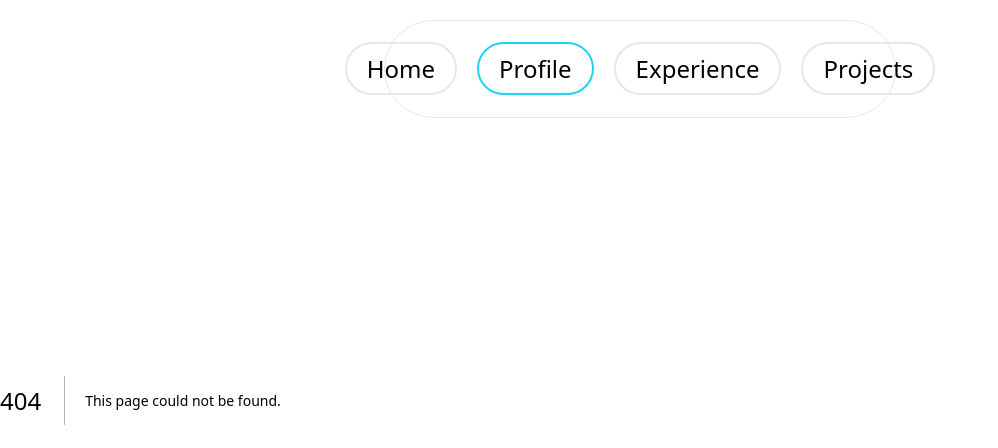
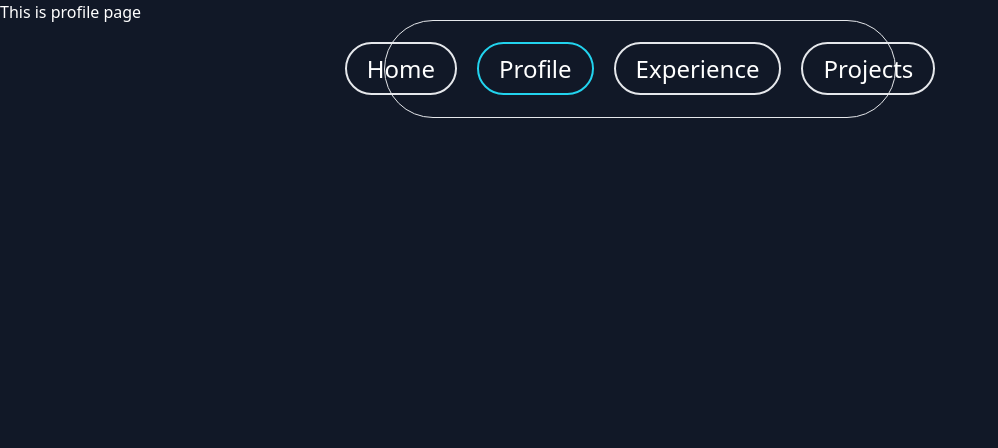
Before and after one commit to Vikash-thak12/MyPortfolio, a Next.js app: page /profile in a window 1280 px wide. Before the commit this address had no page. Shown: the top 448 px of the page, without its empty margins (0-998 px from the left). Built offline with nearby package versions, Linux system fonts and the light colour scheme.

Commit message:
Create: Routes

```diff
--- /dev/null
+++ b/app/(routes)/experience/page.tsx
@@ -0,0 +1,9 @@
+import React from 'react'
+
+const ExperiencePage = () => {
+  return (
+    <div>ExperiencePage</div>
+  )
+}
+
+export default ExperiencePage
--- /dev/null
+++ b/app/(routes)/profile/page.tsx
@@ -0,0 +1,11 @@
+import React from 'react'
+
+const ProfilePage = () => {
+  return (
+    <div>
+      <h1>This is profile page</h1>
+    </div>
+  )
+}
+
+export default ProfilePage
--- /dev/null
+++ b/app/(routes)/projects/page.tsx
@@ -0,0 +1,11 @@
+import React from 'react'
+
+const ProjectsPage = () => {
+  return (
+    <div>
+        <h1>This is Projects Page</h1>
+    </div>
+  )
+}
+
+export default ProjectsPage
```
